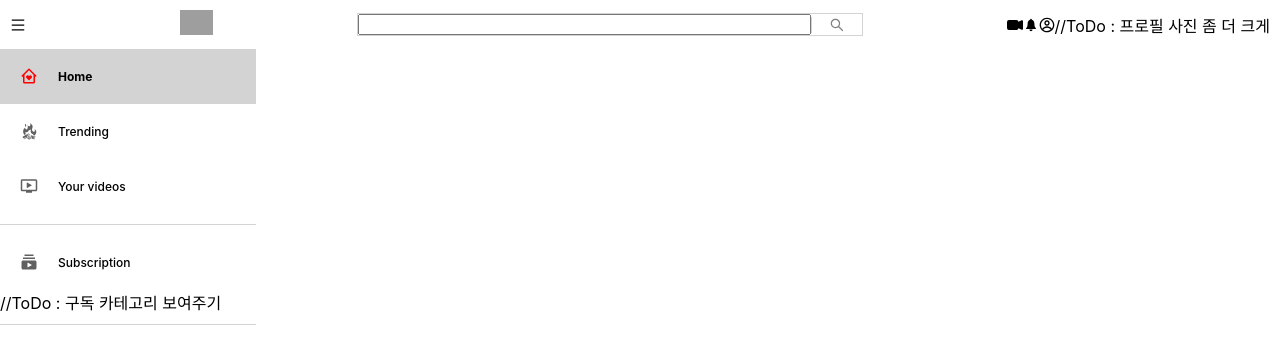
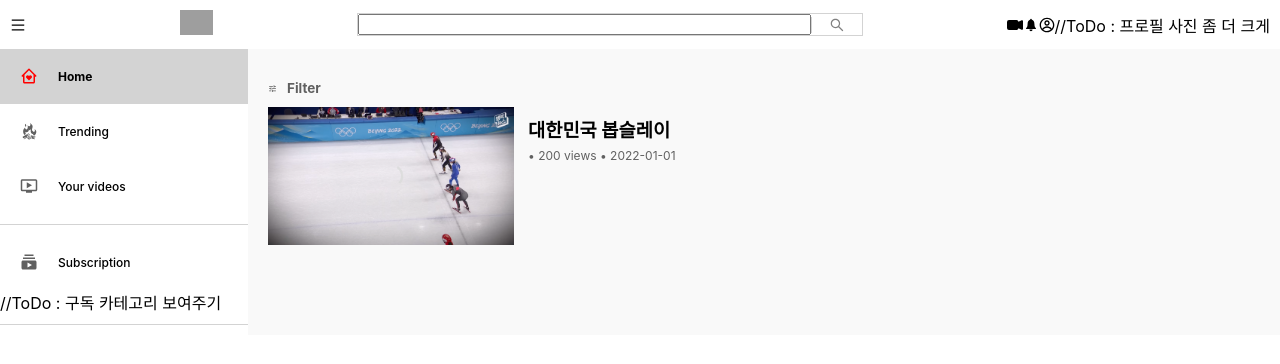
Before and after one commit to gwangbaekun/olymtube, a React (Create React App) app: page /sub in a window 1280 px wide. Shown: the top 364 px of the page. Built offline with nearby package versions, Linux system fonts and the light colour scheme; grey boxes are pictures that could not be loaded.

Commit message:
subscribe page 미완

```diff
--- a/package.json
+++ b/package.json
@@ -3,6 +3,7 @@
   "version": "0.1.0",
   "private": true,
   "dependencies": {
+    "@mui/material": "^5.4.2",
     "@testing-library/jest-dom": "^5.16.2",
     "@testing-library/react": "^12.1.3",
     "@testing-library/user-event": "^13.5.0",
--- /dev/null
+++ b/src/component/videoRow/VideoRow.js
@@ -0,0 +1,19 @@
+import React from "react";
+import "./videoRow.css";
+
+const VideoRow = ({ views, description, timestamp, channel, title, image }) => {
+  return (
+    <div className="videorow">
+      <img src={image} alt="" />
+      <div className="videorow__text">
+        <h3>{title}</h3>
+        <p className="videorow__headline">
+          {channel} • {views} views • {timestamp}
+        </p>
+        <p className="videorow__description">{description}</p>
+      </div>
+    </div>
+  );
+};
+
+export default VideoRow;
--- /dev/null
+++ b/src/component/videoRow/videoRow.css
@@ -0,0 +1,35 @@
+.videorow {
+  display: flex;
+  margin-bottom: 30px;
+  max-width: 700px;
+}
+
+.videorow > img {
+  object-fit: contain;
+  width: 246px;
+  height: 138px;
+}
+
+.videorow__text > * {
+  margin: 0px;
+}
+
+.videorow__text {
+  margin-left: 14px;
+}
+
+.videorow__text > h3 {
+  margin-top: 8px;
+}
+
+.videorow__description {
+  margin-top: 10px;
+  font-size: 12px;
+  color: #606060;
+}
+
+.videorow__headline {
+  margin-top: 6px;
+  font-size: 12px;
+  color: #606060;
+}
--- a/src/pages/subPage/SubscribePage.js
+++ b/src/pages/subPage/SubscribePage.js
@@ -1,11 +1,53 @@
-import React from "react";
+import React, { useState, useEffect } from "react";
+import "./subscribePage.css";
+import VideoRow from "../../component/videoRow/VideoRow";
+import { useParams } from "react-router";
+import axios from "axios";
+import { Link } from "react-router-dom";
+import { useSelector } from "react-redux";
+import { MdTune } from "react-icons/md";
+import { FiAlertCircle } from "react-icons/fi";
 
-function SubscribePage() {
+const SearchPage = (props) => {
+  let { searchQuery } = useParams();
+
+  const videoRow = useSelector((state) => state.video);
+
+  const [channelRow, setChannelRow] = useState("");
+  const [isLoading, setIsLoading] = useState(true);
+  const [isError, setIsError] = useState(false);
+
+  if (isError) {
+    return (
+      <FiAlertCircle severity="error" className="loading">
+        No Results found!
+      </FiAlertCircle>
+    );
+  }
   return (
-    <>
-      <div>구독페이지</div>
-    </>
+    <div className="searchpage">
+      <div className="searchpage__filter">
+        <MdTune />
+        <h2>Filter</h2>
+      </div>
+      {/* {isLoading ? (
+        <CircularProgress className="loading" color="secondary" />
+      ) : null} */}
+      {videoRow.map((item) => {
+        return (
+          <Link key={item.video_id} to={`/video/${item.video_id}`}>
+            <VideoRow
+              title={item.title}
+              image={item.img}
+              views={item.views}
+              timestamp={item.createdAt}
+              category={item.category}
+            />
+          </Link>
+        );
+      })}
+    </div>
   );
-}
+};
 
-export default SubscribePage;
+export default SearchPage;
--- a/src/pages/subPage/subscribePage.css
+++ b/src/pages/subPage/subscribePage.css
@@ -0,0 +1,24 @@
+.searchpage {
+  flex: 0.8;
+  background-color: #f9f9f9;
+  padding: 20px 20px;
+}
+
+.searchpage__filter {
+  display: flex;
+  align-items: center;
+  color: #606060;
+  font-size: xx-small !important;
+}
+
+.searchpage__filter > h2 {
+  margin-left: 10px;
+}
+
+.searchpage > hr {
+  height: 1px;
+  border: 0;
+  background-color: lightgray;
+  margin-top: 10px;
+  margin-bottom: 10px;
+}
--- a/src/shared/App.js
+++ b/src/shared/App.js
@@ -29,24 +29,16 @@ function App() {
             </div>
           }
         />
+
         <Route
-          path="sub/*"
+          path="/sub"
           element={
             <div className="app__mainpage">
               <SideBar />
+              <SubscribePage />
             </div>
           }
-        >
-          <Route
-            path=":id"
-            element={
-              <div className="app__mainpage">
-                <SideBar />
-                <SubscribePage />
-              </div>
-            }
-          />
-        </Route>
+        />
       </Routes>
     </div>
   );
```
Also changed, not shown: 1 other file (tests, documents, lock files or other folders).
